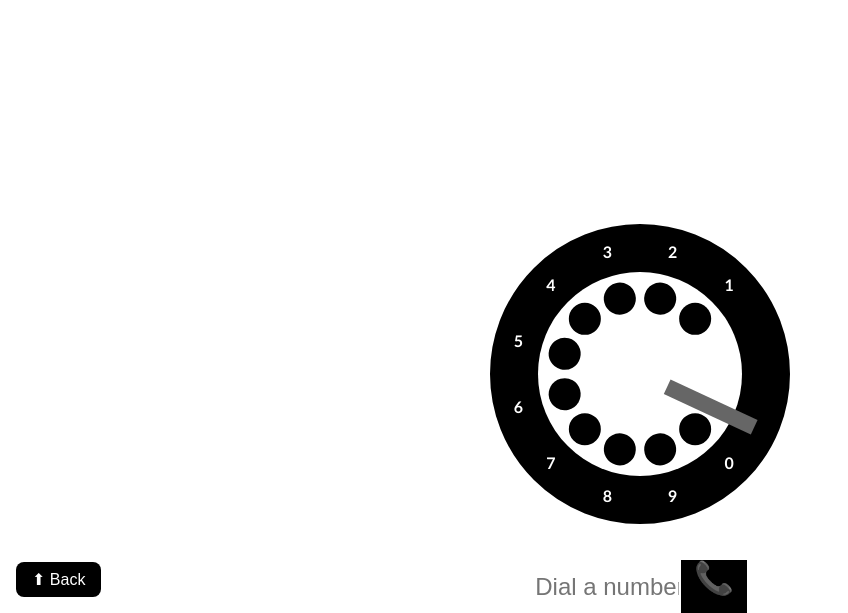
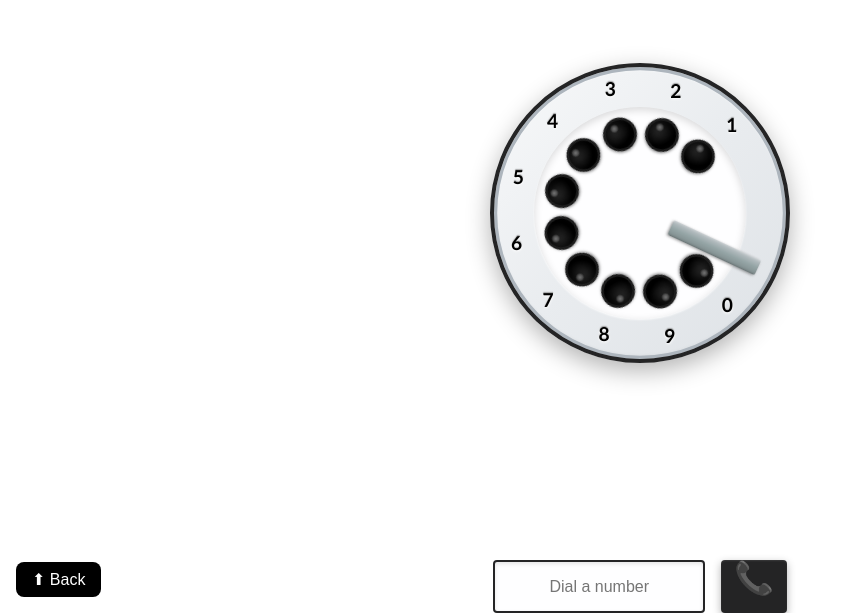
Before and after one commit to emilyredm/emredmond-website, a plain HTML site: page rotary.html in a window 1280 px wide. Shown: the part 187-800 px from the top of the page, without its empty margins (0-848 px from the left). Drawn offline with Linux system fonts and the light colour scheme.

Commit message:
edited style of rotary.html and updated page navigation to preview page navigation before immediately navigating there

```diff
--- a/rotary.html
+++ b/rotary.html
@@ -57,7 +57,7 @@
   </div>
 
   <div class="controls">
-    <input type="tel" id="input" maxlength="1" data-rotary="#demo" placeholder="Dial a number">
+    <input type="tel" id="input" maxlength="50" data-rotary="#demo" placeholder="Dial a number" readonly>
     <a id="call" title="Call" style="font-size: 2rem; text-decoration: none; cursor: pointer;">📞</a>
   </div>
 
@@ -84,23 +84,9 @@
       }, 400);
     }
 
-    // Redirect based on number dialed
-    const dialMap = {
-      "1": "about.html",
-      "2": "projects.html",
-      "3": "blog.html",
-      "4": "resume.html",
-      "5": "contact.html",
-      "6": "press.html",
-      "7": "listen.html",
-      "8": "read.html",
-      "9": "secret.html",
-      "0": "portal.html"
-    };
-
     document.getElementById("call").addEventListener("click", function () {
-      const inputValue = document.getElementById("input").value.trim();
-      const targetPage = dialMap[inputValue];
+      const input = document.getElementById("input");
+      const targetPage = input.getAttribute('data-page');
 
       if (targetPage) {
         document.body.style.opacity = '0';
@@ -108,7 +94,7 @@
           window.location.href = targetPage;
         }, 400);
       } else {
-        alert("No page linked to this number.");
+        alert("Please dial a number first.");
       }
     });
 
--- a/scripts/rotary.js
+++ b/scripts/rotary.js
@@ -71,16 +71,16 @@ var init = function() {
   $('body').removeClass('nojs');
 
   const dialMap = {
-    "1": "about.html",
-    "2": "projects.html",
-    "3": "blog.html",
-    "4": "resume.html",
-    "5": "contact.html",
-    "6": "press.html",
-    "7": "listen.html",
-    "8": "read.html",
-    "9": "secret.html",
-    "0": "portal.html"
+    "1": { page: "about.html", name: "About Me" },
+    "2": { page: "projects.html", name: "My Projects" },
+    "3": { page: "blog.html", name: "Blog Posts" },
+    "4": { page: "resume.html", name: "My Resume" },
+    "5": { page: "contact.html", name: "Contact Info" },
+    "6": { page: "press.html", name: "Press & Media" },
+    "7": { page: "listen.html", name: "Listen & Music" },
+    "8": { page: "read.html", name: "Reading List" },
+    "9": { page: "secret.html", name: "Secret Page" },
+    "0": { page: "portal.html", name: "Portal Entry" }
   };
 
   $('[data-rotary]').each(function() {
@@ -111,12 +111,11 @@ var init = function() {
 
         dial.one('webkitTransitionEnd otransitionend oTransitionEnd msTransitionEnd transitionend', function(e) {
           if (typeof num !== 'undefined') {
-            input.val("" + num).change();
             if (dialMap[num]) {
-              document.body.style.opacity = '0';
-              setTimeout(() => {
-                window.location.href = dialMap[num];
-              }, 400);
+              input.val(dialMap[num].name).change();
+              input.attr('data-page', dialMap[num].page);
+            } else {
+              input.val("" + num).change();
             }
           }
         });
--- a/styles/demo.css
+++ b/styles/demo.css
@@ -1,7 +1,7 @@
 html,
 body {
   width: 100%;
-  height: 100%;
+  height: 100vh;
   margin: 0;
   display: -ms-flexbox;
   display: flex;
@@ -12,19 +12,36 @@ body {
   flex-align: center;
   align-items: center;
   background-color: #ffffff;
+  overflow: hidden;
+}
+
+#demo {
+  display: flex;
+  justify-content: center;
+  align-items: center;
+  flex-direction: column;
+  position: absolute;
+  top: 50%;
+  left: 50%;
+  transform: translate(-50%, -50%);
 }
 
 input {
   display: inline-block;
-  width: 6em;
-  border: none;
-  font-size: 24px;
+  width: 12em;
+  border: 2px solid #242425;
+  font-size: 16px;
   text-align: center;
+  background-color: #fefeff;
+  border-radius: 4px;
+  padding: 8px;
+  box-shadow: inset 0 2px 4px rgba(0, 0, 0, 0.1);
 }
 
 .controls {
   display: flex;
-  margin-top: 2rem;
+  margin-top: 1.5rem;
+  gap: 1rem;
 }
 
 #call {
@@ -33,16 +50,19 @@ input {
   height: 53px;
   padding: 0 0.4em;
   vertical-align: bottom;
-  background-color: #000000;
+  background-color: #242425;
   font-size: 3em;
   line-height: 1.15em;
-  color: #fff;
+  color: #fefeff;
   text-decoration: none;
   transition: 0.3s all;
+  box-shadow: 0 3px 8px rgba(0, 0, 0, 0.3), inset 0 1px 2px rgba(255, 255, 255, 0.1);
+  border-radius: 4px;
 }
 
 #call[href] {
   background-color: #27ae60;
+  box-shadow: 0 3px 8px rgba(0, 0, 0, 0.3), inset 0 1px 2px rgba(255, 255, 255, 0.2);
 }
 
 .nojs .dial {
--- a/styles/rotary.css
+++ b/styles/rotary.css
@@ -4,12 +4,17 @@
   display: inline-block;
   width: 300px;
   height: 300px;
-  background-color: #000000;
-  border: 0.5em solid #000000;
+  background: linear-gradient(135deg, #f8f9fa 0%, #e9ecef 50%, #dee2e6 100%);
+  border: 0.3em solid #242425;
   border-radius: 50%;
   font-family: "Gill Sans", "Gill Sans MT", Calibri, sans-serif;
   font-weight: bold;
   user-select: none;
+  box-shadow:
+    0 8px 25px rgba(0, 0, 0, 0.3),
+    inset 0 0 0 0.2em #adb5bd,
+    inset 0 2px 4px rgba(255, 255, 255, 0.8),
+    inset 0 -2px 4px rgba(0, 0, 0, 0.1);
 }
 .rotary .dial {
   box-sizing: border-box;
@@ -19,8 +24,9 @@
   display: inline-block;
   width: calc(100% - 5em);
   height: calc(100% - 5em);
-  background-color: #ffffff;
+  background-color: #fefeff;
   border-radius: 50%;
+  box-shadow: inset 0 3px 8px rgba(0, 0, 0, 0.15), 0 1px 2px rgba(255, 255, 255, 0.8);
 }
 .rotary .dial.smooth {
   transition: all 1s ease;
@@ -39,7 +45,12 @@
   left: 0;
   width: 1em;
   height: 6em;
-  background-color: #666666;
+  background: linear-gradient(90deg, #bdc3c7 0%, #95a5a6 50%, #7f8c8d 100%);
+  box-shadow:
+    1px 1px 3px rgba(0, 0, 0, 0.4),
+    inset 1px 0 2px rgba(255, 255, 255, 0.3),
+    inset -1px 0 2px rgba(0, 0, 0, 0.2);
+  border-radius: 2px;
 }
 .rotary .number {
   position: absolute;
@@ -55,15 +66,67 @@
   height: 2em;
   border-radius: 50%;
   line-height: 2em;
-  color: #ffffff;
+  color: #000000;
+  font-weight: 900;
+  text-shadow:
+    0 1px 3px rgba(255, 255, 255, 1),
+    0 0 2px rgba(255, 255, 255, 0.8),
+    0 -1px 1px rgba(0, 0, 0, 0.5);
+  z-index: 10;
+  position: relative;
+  font-size: 1.2em;
 }
 .rotary .hole {
   display: inline-block;
   width: 2em;
   height: 2em;
   border-radius: 50%;
-  background-color: #000000;
-  color: #ffffff;
+  background:
+    radial-gradient(circle at 30% 30%, #333333 0%, #1a1a1a 30%, #000000 60%, #111111 100%);
+  color: #fefeff;
+  position: relative;
+  box-shadow:
+    inset 0 0 0 0.1em #2a2a2a,
+    inset 0 6px 12px rgba(0, 0, 0, 0.9),
+    inset 0 -3px 6px rgba(0, 0, 0, 0.7),
+    inset 2px 2px 4px rgba(255, 255, 255, 0.1),
+    0 1px 3px rgba(0, 0, 0, 0.5);
+  border: 1px solid #1a1a1a;
+  transform: translateZ(0);
+}
+
+.rotary .hole::before {
+  content: '';
+  position: absolute;
+  top: 15%;
+  left: 25%;
+  width: 25%;
+  height: 25%;
+  background:
+    radial-gradient(ellipse at center,
+      rgba(255, 255, 255, 0.4) 0%,
+      rgba(255, 255, 255, 0.2) 50%,
+      transparent 80%);
+  border-radius: 50%;
+  pointer-events: none;
+}
+
+.rotary .hole::after {
+  content: '';
+  position: absolute;
+  top: 0;
+  left: 0;
+  right: 0;
+  bottom: 0;
+  border-radius: 50%;
+  background:
+    radial-gradient(circle at center,
+      transparent 0%,
+      transparent 60%,
+      rgba(0, 0, 0, 0.3) 70%,
+      rgba(0, 0, 0, 0.6) 85%,
+      rgba(0, 0, 0, 0.8) 100%);
+  pointer-events: none;
 }
 .rotary .number:nth-child(1) {
   transform: rotate(45deg);
```
